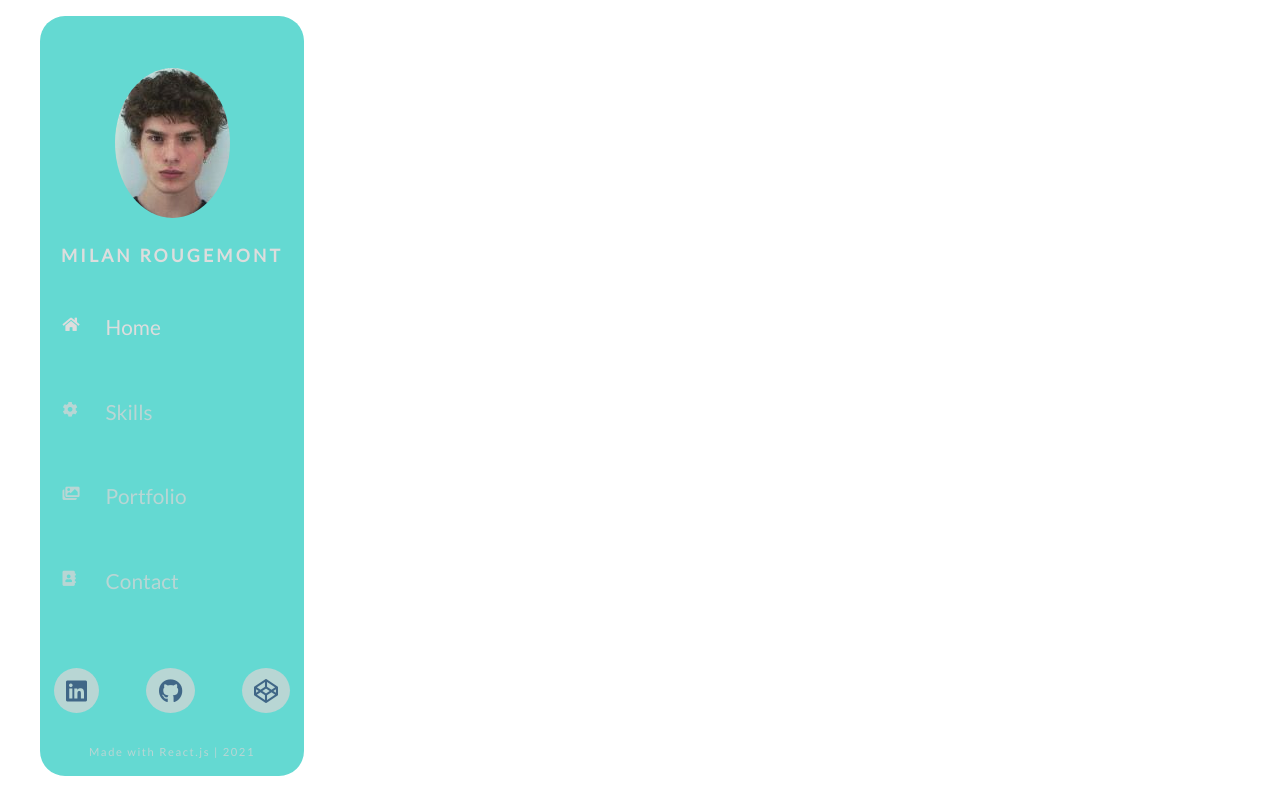
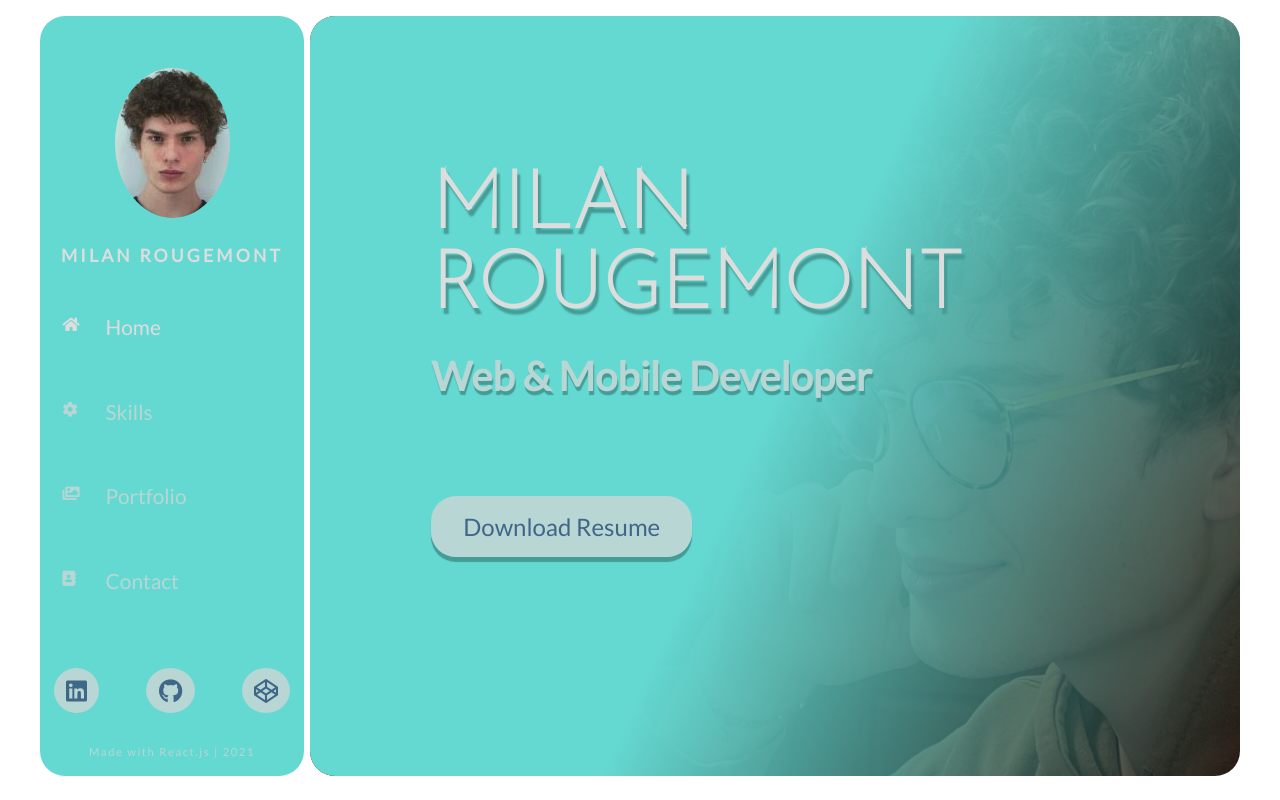
Before and after one commit to milaneuh/react-portofolio-milan, a React (Create React App) app: page / in a window 1280 px wide. Built offline with nearby package versions, Linux system fonts and the light colour scheme.

Commit message:
Home and notFound pages styled

```diff
--- a/src/pages/Home.js
+++ b/src/pages/Home.js
@@ -3,8 +3,19 @@ import Navigation from '../components/Navigation';
 
 const Home = () => {
     return (
-        <div>
+        <div className="home">
             <Navigation/>
+            <div className="homeContent">
+                <div className="content">
+                    <h1>Milan Rougemont</h1>
+                    <h2>Web & Mobile Developer</h2>
+                    <div className="pdf">
+                        <a href="./media/CVMILAN.pdf" target="_blank">
+                            Download Resume
+                        </a>
+                    </div>
+                </div>
+            </div>
         </div>
     );
 };
--- a/src/pages/Notfound.js
+++ b/src/pages/Notfound.js
@@ -1,9 +1,15 @@
 import React from 'react';
-
+import { NavLink } from 'react-router-dom';
 const Notfound = () => {
     return (
-        <div>
-            404 c'est pas de bol
+        <div className="notFound">
+            <div className="notFoundContent">
+                <h3>Désolé, cette page n'existe pas</h3>
+                <NavLink exact to="/">
+                    <i className="fas fa-home"></i>
+                    <span>Home</span>
+                </NavLink>
+            </div>
         </div>
     );
 };
--- a/src/styles/_settings.scss
+++ b/src/styles/_settings.scss
@@ -19,9 +19,8 @@ $minHeight:  95vh;
 @mixin verticalCenter {
     display: flex;
     justify-content: center;
-    align-self: center;
-}
-
+    align-items: center;
+  }
 * {
     box-sizing: border-box;
     margin: 0;
--- /dev/null
+++ b/src/styles/pages/_home.scss
@@ -0,0 +1,75 @@
+.home {
+
+    .homeContent {
+      background: linear-gradient(115deg, $color-MediumTurquoise 50%, transparent 100%);
+      min-height: $minHeight;
+      width: 100%;
+      min-height: 500px;
+      border-radius: $borderRadius;
+      position: relative;
+      overflow: hidden;
+
+      &:after {
+        content: '';
+        position: absolute;
+        height: 100%;
+        width: inherit;
+        background: url('../../media/milanRougemont.jpeg') no-repeat center/cover;
+        z-index: -1;
+        filter: brightness(30%);
+      }
+
+      .content {
+        position: absolute;
+        top: 20%;
+        left: 13%;
+        font-family: $font-lato;
+
+        h1 {
+          font-size: 5rem;
+          font-family: $font-josefin;
+          color: $white;
+          text-transform: uppercase;
+          text-shadow: 3px 6px 2px #449c96;
+        }
+        h2 {
+          font-size: 2.5rem;
+          padding: 1.5rem 0 7rem;
+          color: $color-Opal;
+          text-shadow: 1px 4px 1px #449c96;
+        }
+        .pdf {
+          a {
+            font-size: 1.5rem;
+            background: $color-Opal;
+            padding: 1rem 2rem;
+            border-radius: $borderRadius;
+            box-shadow: 0 5px 1px rgb(68, 156, 150);
+            transition: 0.2s ease;
+
+            &:hover {
+              background: $white;
+            }
+          }
+        }
+      }
+    }
+  }
+  @media screen and (max-width: 850px){
+    .homeContent {
+      margin: 0 !important;
+    }
+  }
+  @media screen and (max-width:580px){
+    .homeContent {
+      &:after {
+      background: url('../../media/milanRougemont.jpeg') no-repeat 60% 50%/cover !important;
+      }
+      h1 {
+        font-size: 3rem !important;
+      }
+      h2 {
+        font-size: 1.8rem !important;
+      }
+    }
+  }
--- /dev/null
+++ b/src/styles/pages/_notFound.scss
@@ -0,0 +1,23 @@
+.notFound {
+    @include verticalCenter;
+    height: 95vh;
+    max-width: 1200px;
+    background: $color-MediumTurquoise;
+    border-radius: $borderRadius;
+    text-align: center;
+
+    h3 {
+      margin-bottom: 3rem;
+      font-size: 2rem;
+    }
+    a {
+      padding: 1rem 2rem;
+      border-radius: $borderRadius;
+      background: $color-Opal;
+      transition: .2s;
+
+      &:hover {
+        background: $white;
+      }
+    }
+  }
--- a/src/styles/style.scss
+++ b/src/styles/style.scss
@@ -1,2 +1,7 @@
 @import './settings';
 @import './components/navigation';
+@import './pages/home';
+@import './pages/skills';
+@import './pages/portfolio';
+@import './pages/contact';
+@import './pages/notFound';
```
Also changed, not shown: src/media/milanRougemont.jpeg, src/styles/pages/_contact.scss (added), src/styles/pages/_portfolio.scss (added), src/styles/pages/_skills.scss (added), 1 other file (tests, documents, lock files or other folders).
